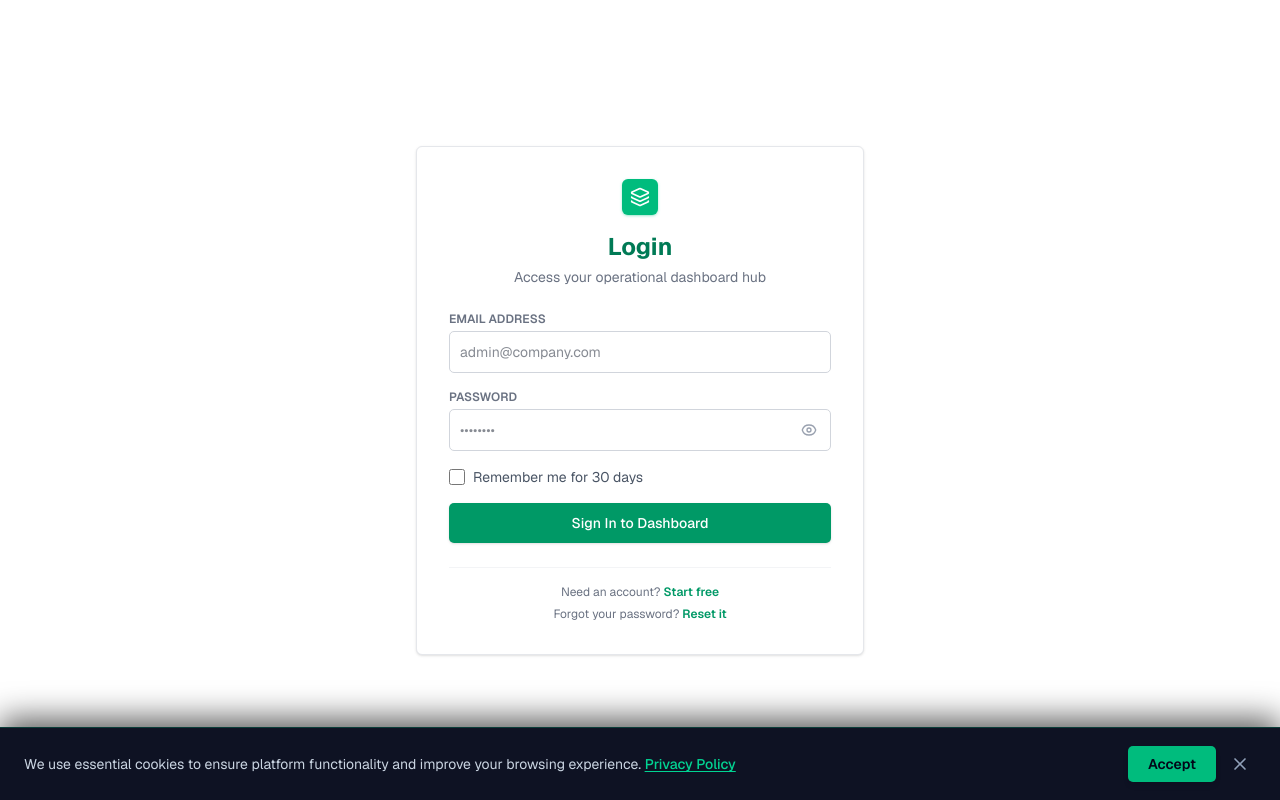
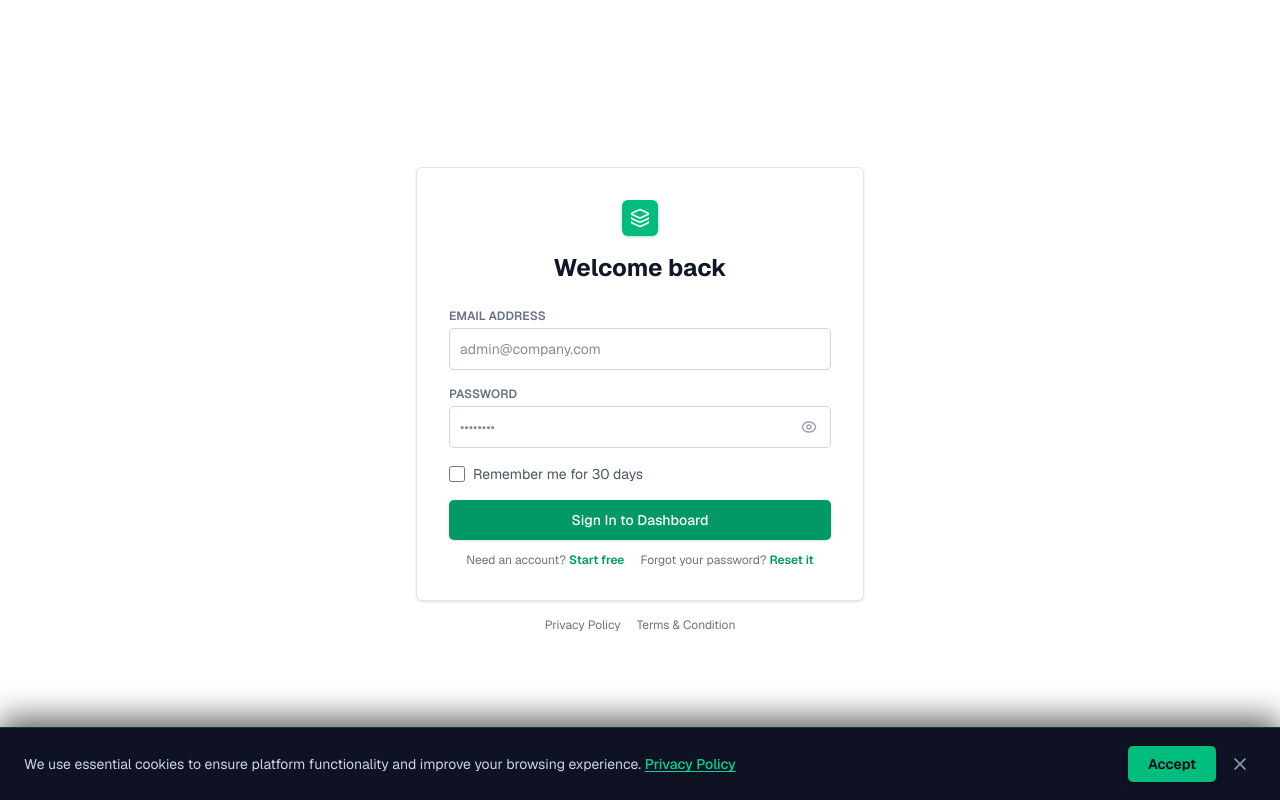
Before and after one commit to cgdiazv/prado-erp, a Next.js app: page /1/login in a window 1280 px wide. Built offline with nearby package versions, Linux system fonts and the light colour scheme; no server answers.

Commit message:
Update login page

```diff
--- a/app/[lng]/login/LoginPageClient.tsx
+++ b/app/[lng]/login/LoginPageClient.tsx
@@ -57,14 +57,13 @@ export default function LoginPageClient({ locale }: LoginPageClientProps) {
 
   return (
     <div className="min-h-screen bg-white flex flex-col selection:bg-emerald-500 selection:text-slate-950">
-      <main className="flex-1 flex items-center justify-center p-6 text-gray-900 bg-white">
+      <main className="flex-1 flex flex-col items-center justify-center p-6 text-gray-900 bg-white">
         <div className="w-full max-w-md bg-white p-8 rounded-xl border border-gray-200 shadow-sm transition duration-150">
           <header className="mb-6 text-center">
             <div className="flex justify-center mb-4">
               <PradoLogo iconOnly />
             </div>
-            <h1 className="text-2xl font-bold text-emerald-700">{translations.login.title}</h1>
-            <p className="text-sm text-gray-500 mt-1">{translations.login.subtitle}</p>
+            <h1 className="text-2xl font-bold text-gray-900">{translations.login.title}</h1>
           </header>
 
           {successMessage && (
@@ -144,8 +143,8 @@ export default function LoginPageClient({ locale }: LoginPageClientProps) {
             </button>
           </form>
 
-          <div className="mt-6 text-center text-xs text-gray-500 border-t border-gray-100 pt-4 space-y-1.5">
-            <div>
+          <div className="mt-3 flex flex-wrap items-center justify-center gap-x-4 gap-y-1 text-center text-xs text-gray-500">
+            <span>
               {translations.login.registerPrompt}{' '}
               <a
                 href={getAppPageUrl(locale, 'signup')}
@@ -155,14 +154,33 @@ export default function LoginPageClient({ locale }: LoginPageClientProps) {
               >
                 {translations.login.registerLink}
               </a>
-            </div>
-            <div>
+            </span>
+            <span>
               {translations.login.forgotPasswordPrompt}{' '}
               <Link href={`/${locale}/login/forgot-password`} className="text-emerald-600 hover:underline font-semibold">
                 {translations.login.forgotPasswordLink}
               </Link>
-            </div>
+            </span>
           </div>
+        </div>
+
+        <div className="mt-4 flex justify-center gap-4 text-xs text-gray-500">
+          <a
+            href={`https://pradojob.com/${locale}/privacy`}
+            target="_blank"
+            rel="noopener noreferrer"
+            className="hover:text-gray-900 hover:underline"
+          >
+            {locale.toLowerCase().startsWith('es') ? 'Política de Privacidad' : 'Privacy Policy'}
+          </a>
+          <a
+            href={`https://pradojob.com/${locale}/terms`}
+            target="_blank"
+            rel="noopener noreferrer"
+            className="hover:text-gray-900 hover:underline"
+          >
+            {locale.toLowerCase().startsWith('es') ? 'Términos y condiciones' : 'Terms & Condition'}
+          </a>
         </div>
       </main>
     </div>
--- a/lib/translations.ts
+++ b/lib/translations.ts
@@ -124,7 +124,6 @@ type TranslationBundle = {
   };
   login: {
     title: string;
-    subtitle: string;
     successMessage: string;
     emailLabel: string;
     passwordLabel: string;
--- a/translation.json
+++ b/translation.json
@@ -122,8 +122,7 @@
       "submitButton": "Request Free Live Demo"
     },
     "login": {
-      "title": "Login",
-      "subtitle": "Access your operational dashboard hub",
+      "title": "Welcome back",
       "successMessage": "Account created successfully! Log in below to access your workspace.",
       "emailLabel": "Email Address",
       "passwordLabel": "Password",
@@ -548,8 +547,7 @@
       "submitButton": "Solicitar demo en vivo gratis"
     },
     "login": {
-      "title": "Iniciar sesión",
-      "subtitle": "Accede a tu panel de operaciones",
+      "title": "Bienvenido de nuevo",
       "successMessage": "¡Cuenta creada correctamente! Inicia sesión abajo para acceder a tu espacio de trabajo.",
       "emailLabel": "Correo electrónico",
       "passwordLabel": "Contraseña",
```
